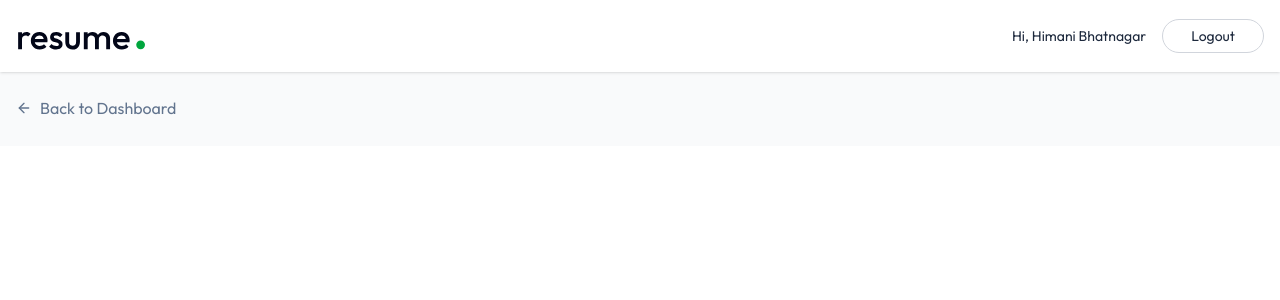
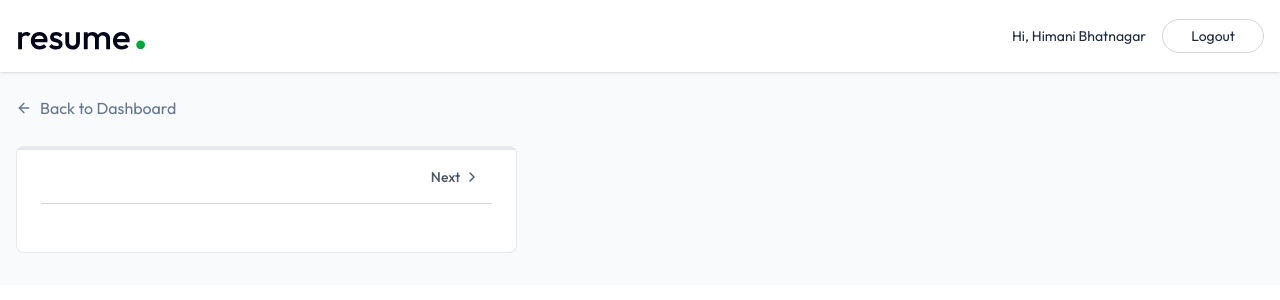
Before and after one commit to himani931/Resume_Builder, a React (Vite) app in the folder client/: page /app/builder/1 in a window 1280 px wide. Shown: the top 300 px of the page. Built offline with nearby package versions, Linux system fonts and the light colour scheme.

Commit message:
dashboard page edit

```diff
--- a/client/src/pages/ResumeBuilder.jsx
+++ b/client/src/pages/ResumeBuilder.jsx
@@ -1,6 +1,16 @@
 import React, { useEffect, useState } from "react";
 import { useParams, Link } from "react-router-dom";
-import { ArrowLeftIcon } from "lucide-react";
+import {
+  ArrowLeftIcon,
+  Briefcase,
+  ChevronLeft,
+  ChevronRight,
+  FileText,
+  FolderIcon,
+  GraduationCap,
+  Sparkles,
+  User,
+} from "lucide-react";
 const ResumeBuilder = () => {
   const { resumeId } = useParams();
 
@@ -26,6 +36,20 @@
     }
   };
 
+  const [activeSectionIndex, setActiveSectionIndex] = useState(0);
+  const [removeBackground, setRemoveBackground] = useState(false);
+
+  const sections = [
+    { id: "personal", name: "Personal Info", icon: User },
+    { id: "summary", name: "Summary", icon: FileText },
+    { id: "experience", name: "Experience", icon: Briefcase },
+    { id: "education", name: "Education", icon: GraduationCap },
+    { id: "projects", name: "Projects", icon: FolderIcon },
+    { id: "skills", name: "Skills", icon: Sparkles },
+  ];
+
+  const activeSection = sections[activeSectionIndex];
+
   useEffect(() => {
     loadExistingResume();
   }, []);
@@ -40,6 +64,59 @@
           <ArrowLeftIcon className="size-4" /> Back to Dashboard
         </Link>
       </div>
+
+      <div className="max-w-7xl mx-auto px-4 pb-8">
+        <div className="grid lg:grid-cols-12 gap-8">
+          {/*left panel form */}
+          <div className="relative lg:col-span-5 rounded-lg overflow-hidden">
+            <div className="bg-white rounded-lg shadow-sm border border-gray-200 p-6 pt-1">
+              {/* progress bar using activeSectionIndex */}
+              <hr className="absolute top-0 left-0 right-0 border-2 border-gray-200" />
+              <hr
+                className="absolute top-0 left-0 h-1 bg-gradient-to-r from-green-500 to-green-600 border-none transition-all duration-2000"
+                style={{
+                  width: `${(activeSectionIndex * 100) / (sections.length - 1)}%`,
+                }}
+              />
+
+              {/* section navigation */}
+              <div className="flex justify-between items-center mb-6 border-b border-gray-300 py-1">
+                <div></div>
+
+                <div className="flex items-center">
+                  {activeSectionIndex !== 0 && (
+                    <button
+                      onClick={() =>
+                        setActiveSectionIndex((prevIndex) =>
+                          Math.max(prevIndex - 1, 0),
+                        )
+                      }
+                      className="flex items-center gap-1 p-3 rounded-lg text-sm font-medium text-gray-600 hover:bg-gray-50 transition-all "
+                      disabled={activeSectionIndex === 0}
+                    >
+                      <ChevronLeft className="size-4" /> Previous
+                    </button>
+                  )}
+                  <button
+                    onClick={() =>
+                      setActiveSectionIndex((prevIndex) =>
+                        Math.min(prevIndex + 1, sections.length - 1),
+                      )
+                    }
+                    className={`flex items-center gap-1 p-3 rounded-lg text-sm font-medium text-gray-600 hover:bg-gray-50 transition-all ${activeSectionIndex === sections.length - 1 && "opacity-50"} `}
+                    disabled={activeSectionIndex === sections.length - 1}
+                  >
+                    Next <ChevronRight className="size-4" />
+                  </button>
+                </div>
+              </div>
+            </div>
+          </div>
+
+          {/*right panel preview */}
+          <div></div>
+        </div>
+      </div>
     </div>
   );
 };
```
